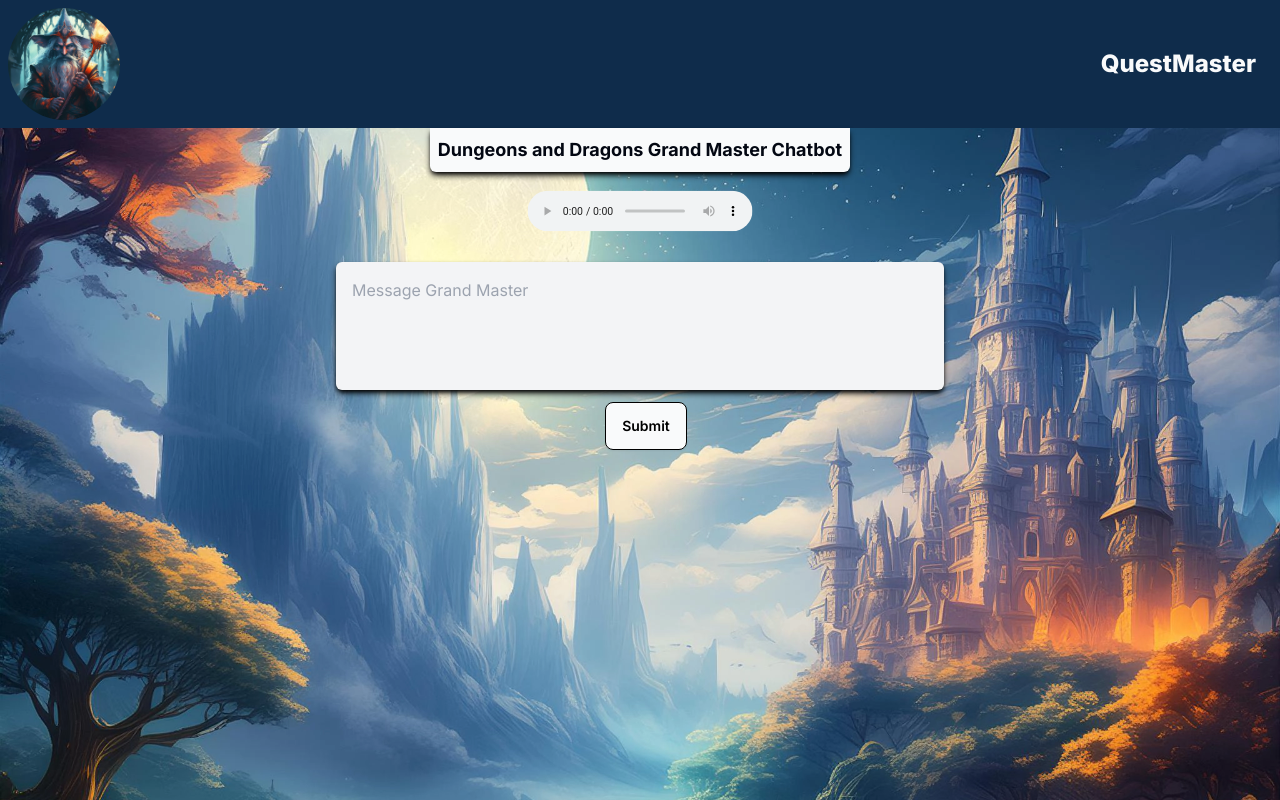
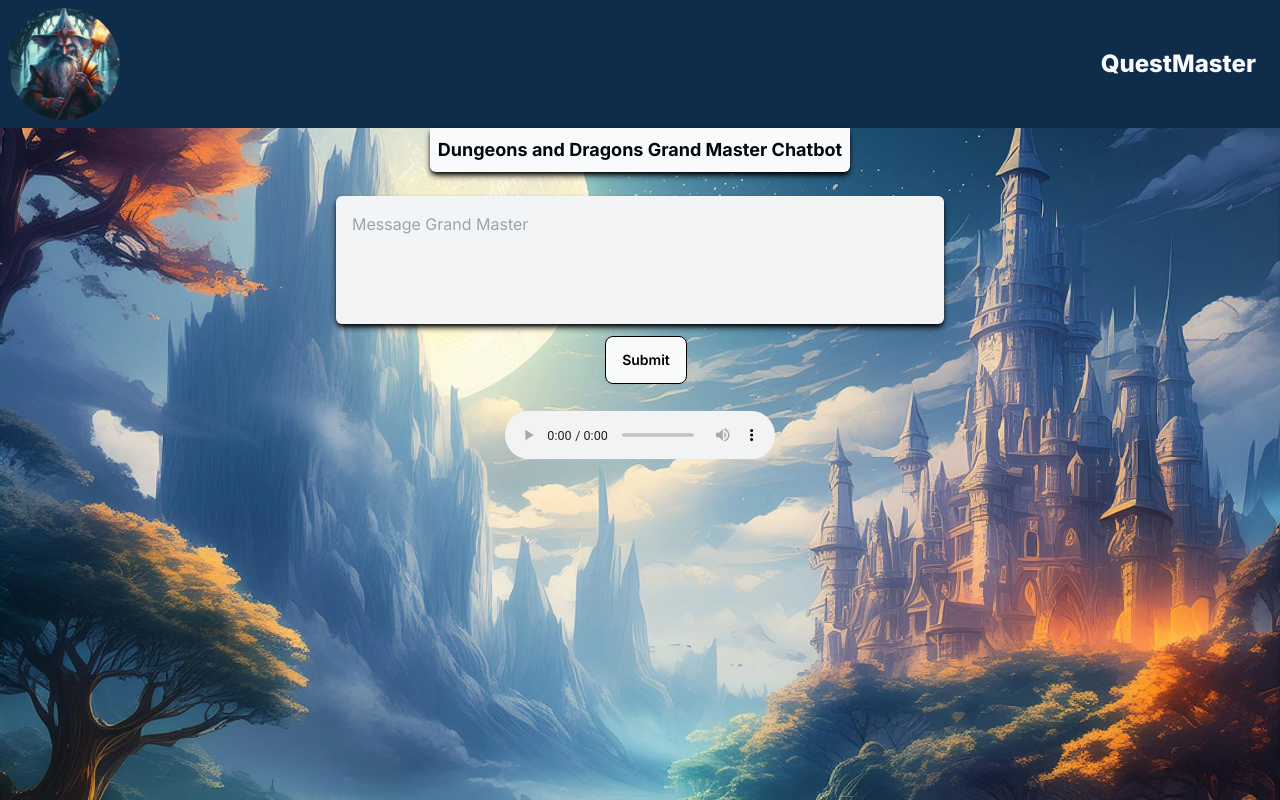
Before and after one commit to jcodes89/ai-chat-app, a Next.js app: page / in a window 1280 px wide. Built offline with nearby package versions, Linux system fonts and the light colour scheme.

Commit message:
audio update

```diff
--- a/app/layout.tsx
+++ b/app/layout.tsx
@@ -23,16 +23,16 @@ export default function RootLayout({
       </head>
       <body className={`${inter.className} `}>
         <Nav/>
+        <div className="">
+          {children}
+        </div>
+
         <div className="flex justify-center mt-3">
-          <audio controls autoPlay loop controlsList="nodownload noremoteplayback" className="scale-75">
+          <audio controls autoPlay loop controlsList="nodownload noremoteplayback" className="scale-90">
             <source src="/Audio/the-enchantress-dark-celtic-background-music-114207.mp3" type="audio/mp3"/>
             Your browser does not support the audio element.
           </audio>
         </div>
-        <div className="">
-          {children}
-        </div>
-
 
       </body>
     </html>
```
